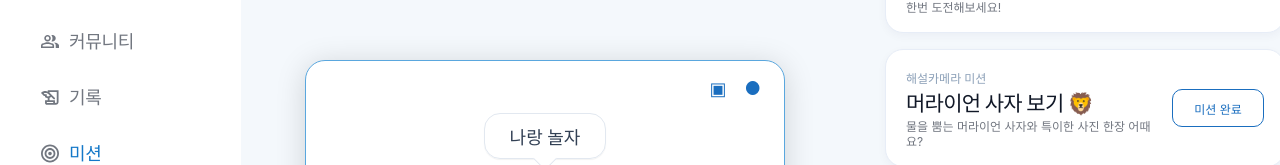
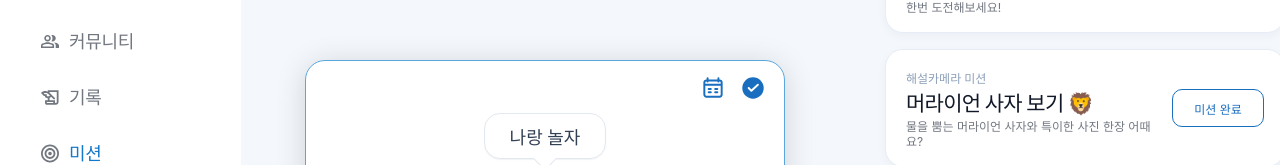
Before and after one commit to Team-PartTrip/part-trip-web, a React (Vite) app: page /mission in a window 1280 px wide. Shown: the part 168-333 px from the top of the page. Built offline with nearby package versions, Linux system fonts and the light colour scheme; no server answers.

Commit message:
style: 기록 여백 및 미션 아이콘 보정

```diff
--- a/src/pages/mission/ui/MissionPage.styles.ts
+++ b/src/pages/mission/ui/MissionPage.styles.ts
@@ -58,12 +58,40 @@ export const CharacterCard = styled.div`
 
 export const CardActions = styled.div`
   position: absolute;
-  top: 17px;
-  right: 23px;
+  top: 14px;
+  right: 18px;
   display: flex;
-  gap: 18px;
+  gap: 14px;
   color: #1a6ebf;
-  font-size: 18px;
+
+  button {
+    display: grid;
+    width: 26px;
+    height: 26px;
+    border: 0;
+    padding: 0;
+    place-items: center;
+    background: transparent;
+    color: inherit;
+    cursor: pointer;
+  }
+
+  svg {
+    width: 26px;
+    height: 26px;
+    fill: none;
+    stroke: currentColor;
+    stroke-width: 1.8;
+    stroke-linecap: round;
+    stroke-linejoin: round;
+  }
+
+  button:last-child circle {
+    fill: currentColor;
+    stroke: currentColor;
+  }
+
+  button:last-child path { stroke: #fff; }
 `
 
 export const Speech = styled.div`
--- a/src/pages/mission/ui/MissionPage.tsx
+++ b/src/pages/mission/ui/MissionPage.tsx
@@ -13,6 +13,24 @@ const missions = [
   { category: '해설카메라 미션', description: '노래에 맞춰서 움직이는 라이트쇼, 우산은 챙기셨나요?', id: 'supertree', title: '슈퍼트리 라이트쇼 구경하기 💡' },
   { category: '해설카메라 미션', description: '플라이어를 이용하시려면 야경이 시작되는 시간을 확인하세요!', id: 'flyer', title: '밤의 플라이어 방문하기' },
 ] as const
+
+function CalendarIcon() {
+  return (
+    <svg viewBox="0 0 24 24" aria-hidden="true">
+      <path d="M7 3v3m10-3v3M4.5 9h15M6 5h12a2 2 0 0 1 2 2v11a2 2 0 0 1-2 2H6a2 2 0 0 1-2-2V7a2 2 0 0 1 2-2Z" />
+      <path d="M8 13h2m4 0h2m-8 3h2m4 0h2" />
+    </svg>
+  )
+}
+
+function CheckIcon() {
+  return (
+    <svg viewBox="0 0 24 24" aria-hidden="true">
+      <circle cx="12" cy="12" r="9" />
+      <path d="m8 12 2.5 2.5L16.5 9" />
+    </svg>
+  )
+}
 
 export function MissionPage() {
   const [completedMissionIds, setCompletedMissionIds] = useState<Set<string>>(
@@ -44,7 +62,10 @@ export function MissionPage() {
       <Sidebar logo={<S.Logo src={logoUrl} alt="PartTrip" />} menus={MENUS} />
       <S.Content>
         <S.CharacterCard>
-          <S.CardActions><span>▣</span><span>●</span></S.CardActions>
+          <S.CardActions>
+            <button type="button" aria-label="미션 일정 보기"><CalendarIcon /></button>
+            <button type="button" aria-label="완료한 미션 보기"><CheckIcon /></button>
+          </S.CardActions>
           <S.Speech>{isAllCompleted ? '모든 미션 완료!' : completedCount > 0 ? `${completedCount}개 완료했어!` : '나랑 놀자'}</S.Speech>
           <img src={missionCharacterUrl} alt="까미 캐릭터" />
           <S.CharacterName><small>알</small> 까미</S.CharacterName>
--- a/src/pages/record/ui/RecordPage.styles.ts
+++ b/src/pages/record/ui/RecordPage.styles.ts
@@ -96,9 +96,11 @@ export const SearchIcon = styled.span`
 export const Workspace = styled.section`
   display: flex;
   width: 100%;
+  min-height: 0;
+  flex: 1;
   flex-direction: column;
   align-items: flex-end;
-  padding: 28px 60px 40px 63px;
+  padding: clamp(48px, 7vh, 72px) 60px 40px 63px;
 
   @media (max-width: 74.9375rem) { padding-inline: 36px; }
   @media (max-width: 47.9375rem) { padding: 20px 18px 48px; }
@@ -208,5 +210,5 @@ export const CreateButton = styled.button`
   font-size: 15px;
   font-weight: 700;
 
-  @media (max-width: 47.9375rem) { width: 100%; }
+  @media (max-width: 47.9375rem) { width: 100%; margin-top: 10px; }
 `
```
